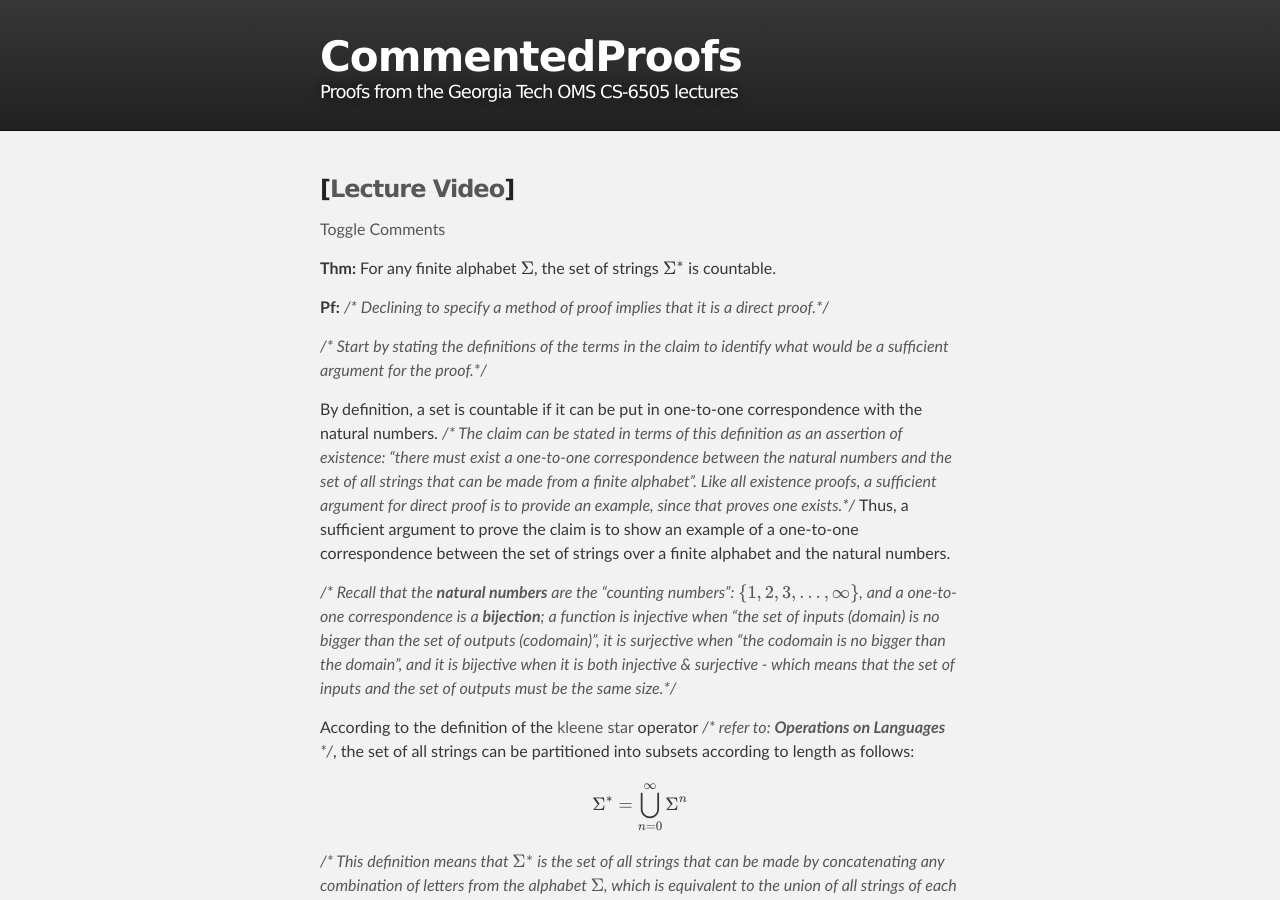
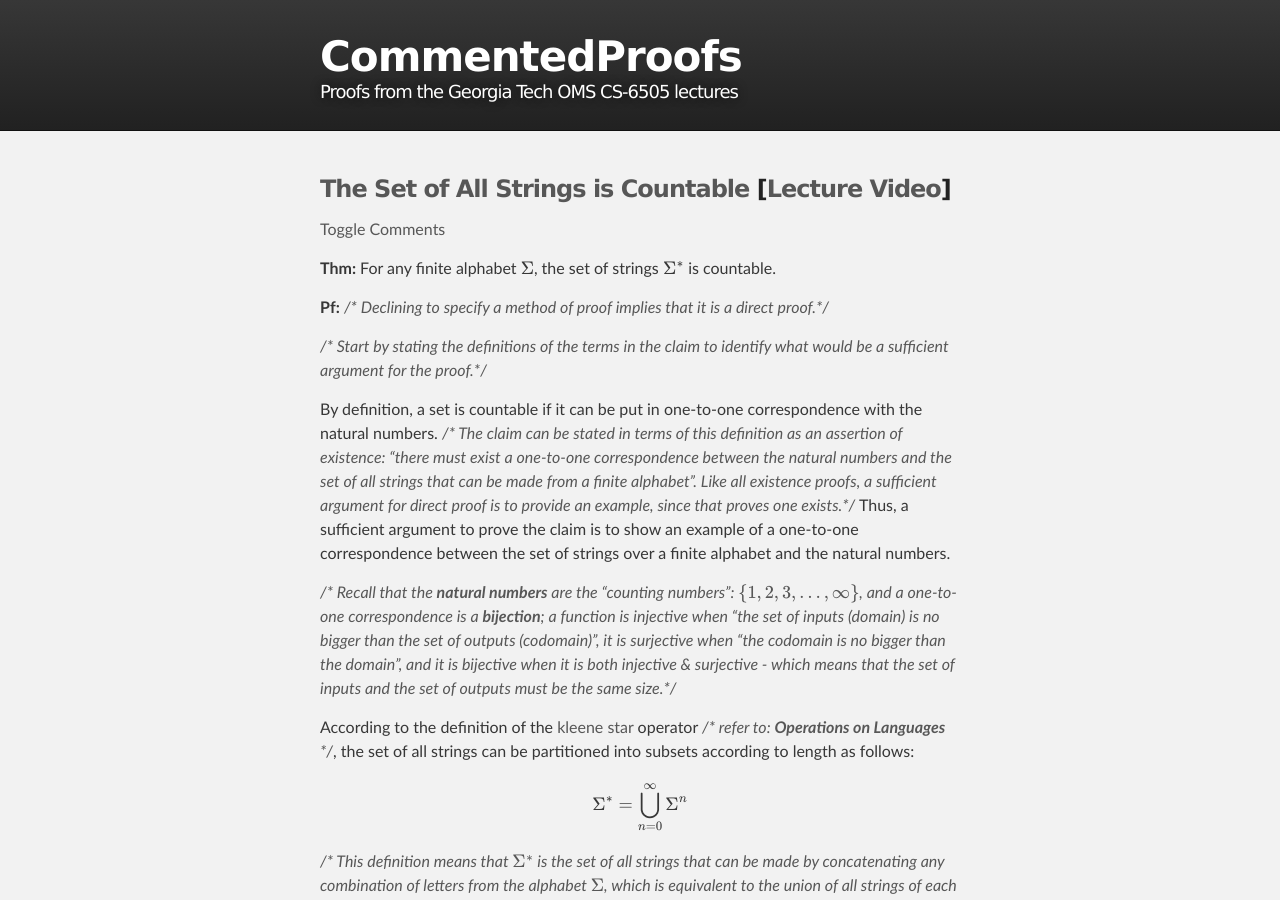
Before and after one commit to cgearhart/CommentedProofs, a Jekyll site: the page built from _posts/2015-12-30-Countability1.md, in a window 1280 px wide and 900 px high. Built offline with Jekyll 4.4.1, drawn with Linux system fonts in a browser that asks for light colours; nearby versions of some CDN libraries; formulas are drawn with MathJax 3; part of the change alters nothing that is shown.

```diff
--- a/_posts/2015-12-30-Countability1.md
+++ b/_posts/2015-12-30-Countability1.md
@@ -4,7 +4,7 @@ title: The Set of All Strings is Countable
 excerpt: Proof that the set of strings over a finite alphabet is countable.
 ---
 
-###[{{ post.title }}]({{ site.baseurl }}{{ post.url }}) [[Lecture Video](https://www.udacity.com/course/viewer#!/c-ud557/l-1719018606/m-1814528654)]
+###[{{ page.title }}]({{ site.baseurl }}{{ page.url }}) [[Lecture Video](https://www.udacity.com/course/viewer#!/c-ud557/l-1719018606/m-1814528654)]
 
 {% include toggle.html %}
 
```
